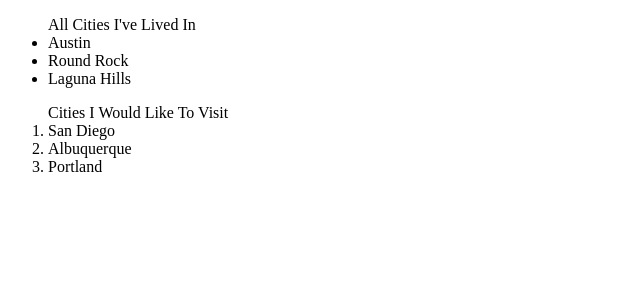
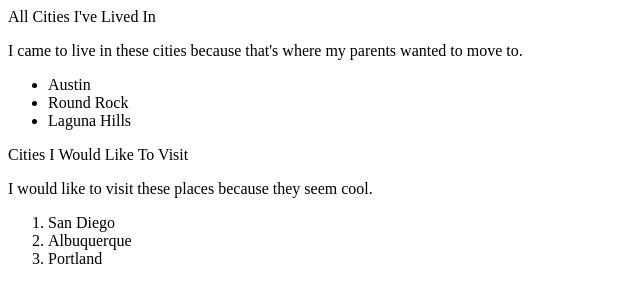
Before and after one commit to JTongay/html-practice, a plain HTML site: page index.html in a window 1280 px wide. Shown: the whole page, without its empty margins (0-640 px from the left). Drawn offline with Linux system fonts and the light colour scheme.

Commit message:
description for each list

```diff
--- a/index.html
+++ b/index.html
@@ -7,14 +7,16 @@
 </head>
 
 <body>
+    <span>All Cities I've Lived In</span>
+    <p>I came to live in these cities because that's where my parents wanted to move to.</p>
     <ul>
-        <span>All Cities I've Lived In</span>
         <li>Austin</li>
         <li>Round Rock</li>
         <li>Laguna Hills</li>
     </ul>
+    <span>Cities I Would Like To Visit</span>
+    <p>I would like to visit these places because they seem cool.</p>
     <ol>
-        <span>Cities I Would Like To Visit</span>
         <li>San Diego</li>
         <li>Albuquerque</li>
         <li>Portland</li>
```
